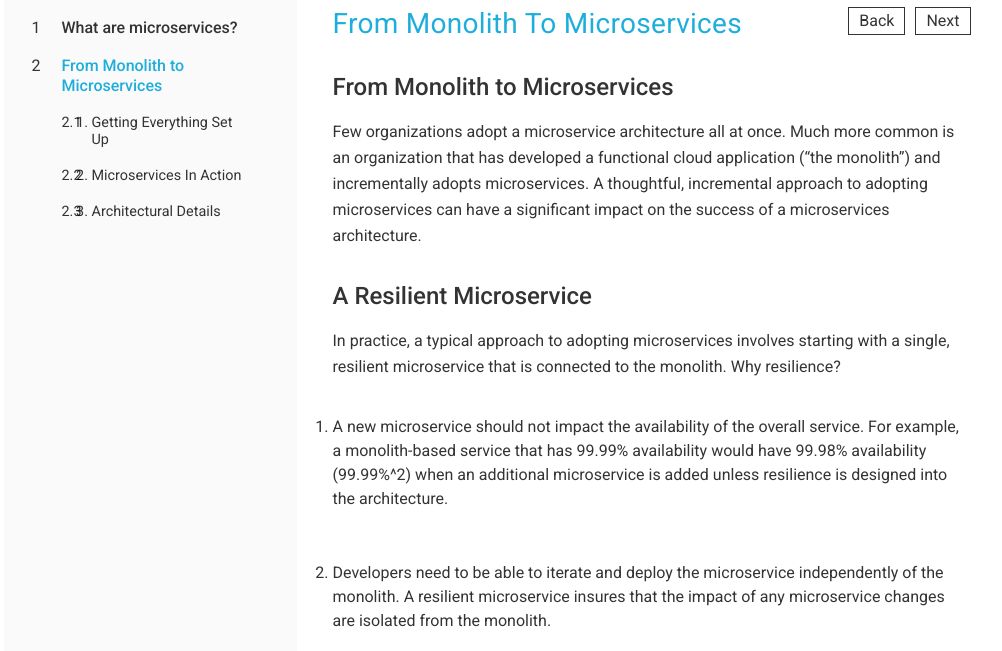
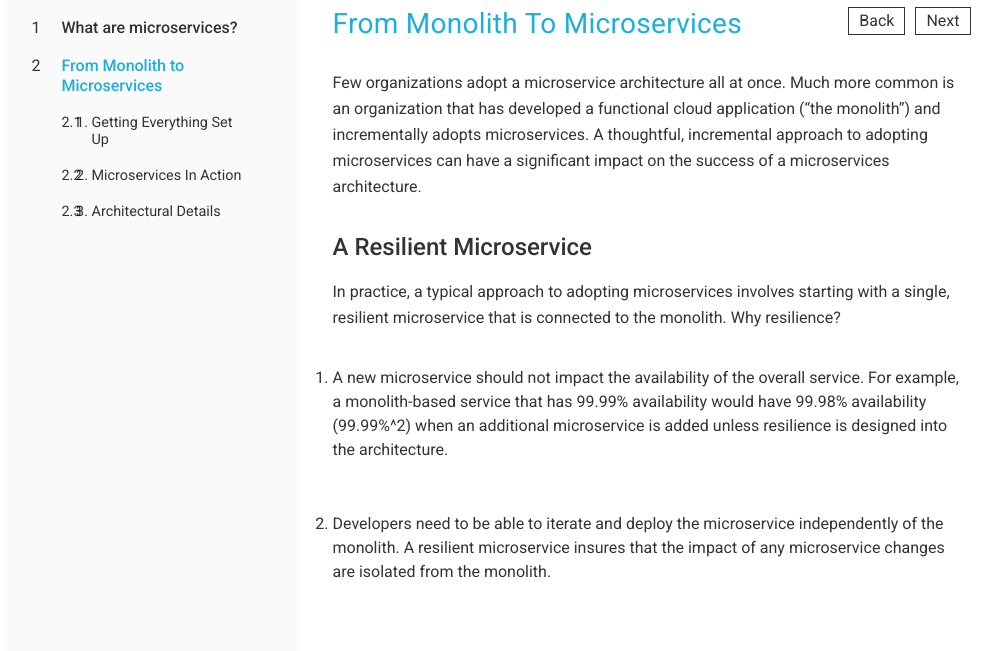
Before and after one commit to datawire/playbook, a Jekyll site: the page built from _playbook/the-microwizard.md, in a window 1280 px wide and 900 px high, cut to the strip 249-900 px from the top of the window. Shown: the whole strip, without its empty margins (51-1053 px from the left). Built offline with Jekyll 4.4.1, drawn with Linux system fonts in a browser that asks for light colours.

Commit message:
remove redundant header

```diff
--- a/_playbook/the-microwizard.md
+++ b/_playbook/the-microwizard.md
@@ -2,8 +2,6 @@
 layout: page
 title: 'From Monolith to Microservices'
 ---
-### From Monolith to Microservices
-
 Few organizations adopt a microservice architecture all at once. Much more common is an organization that has developed a functional cloud application (“the monolith”) and incrementally adopts microservices. A thoughtful, incremental approach to adopting microservices can have a significant impact on the success of a microservices architecture.
 
 ### A Resilient Microservice
```
